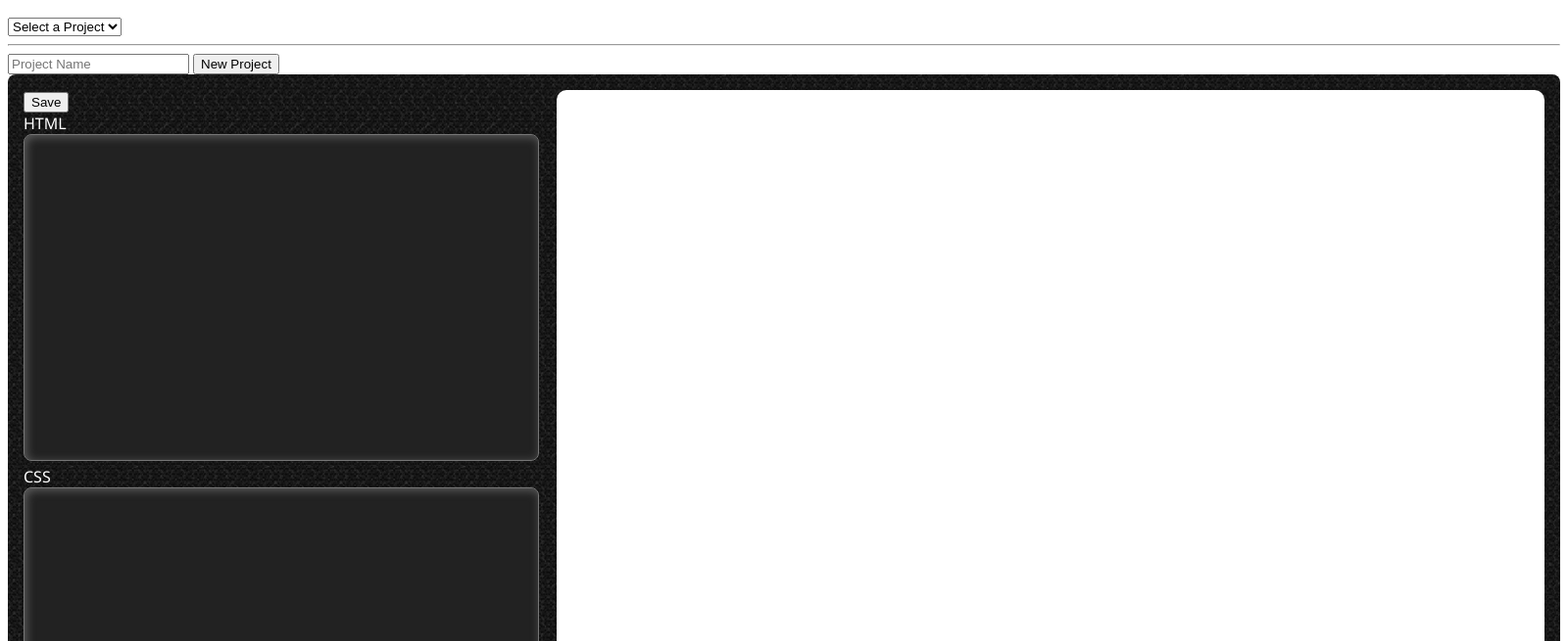
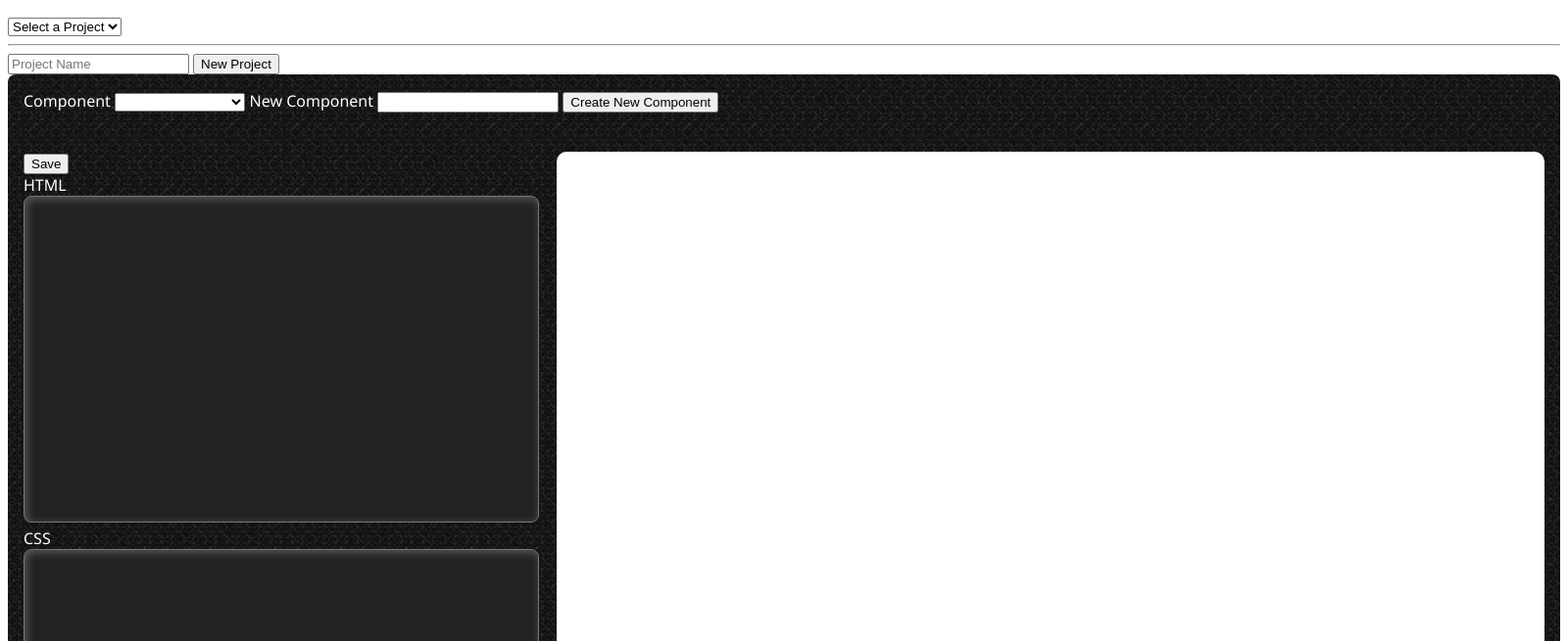
Before and after one commit to QED0711/css-component-creator, an Electron app: page index.html in a window 1600 px wide. Shown: the part 101-756 px from the top of the page at 98% size. Drawn offline with Linux system fonts and the light colour scheme.

Commit message:
creating a new project also create local folders for HTML & CSS. Creating a new component wil automatically create html and css fiels

```diff
--- a/index.html
+++ b/index.html
@@ -35,6 +35,15 @@
 
     <div id="component-create-app-container">
 
+        <form id="current-component">
+            <label>Component</label>
+            <select id="current-component" style="width: 10em;"></select>
+
+            <label>New Component</label>
+            <input type="text" >
+            <input type="submit" value="Create New Component" >
+        </form>
+
         <form id="user-input">
             <input type="submit" value="Save">
             <br>
@@ -46,8 +55,6 @@
             <br>
             <textarea id="user-css"></textarea>
             <br>
-
-
         </form>
         <!--
             The component-display div is where all actual in question component will be rendered with the correct css
--- /dev/null
+++ b/js/handleComponentCreate.js
@@ -0,0 +1,26 @@
+
+import fs from 'fs';
+
+const handleWriteError = (err) => {
+    if(err){
+        console.error(err)
+    } else {
+        console.log("File Created")
+    }
+}
+
+const handleComponentCreate = () => {
+
+    const componentForm = document.getElementById("current-component");
+    componentForm.onsubmit = (e) => {
+        e.preventDefault();
+        const componentName = componentForm.children[3].value.replace(" ", "-");
+        const projectName = document.getElementById("current-project").value.replace(" ", "-");
+        // debugger
+        fs.writeFile(`./projects/${projectName}/html/${componentName}.html`, "", handleWriteError);
+        fs.writeFile(`./projects/${projectName}/css/${componentName}.css`, "", handleWriteError);
+    }
+
+}
+
+export default handleComponentCreate;
--- a/main.css
+++ b/main.css
@@ -1,8 +1,10 @@
 #component-create-app-container{
     display: grid;
     grid-template-columns: 1fr 2fr;
+    grid-template-rows: auto auto;
     grid-template-areas:
-    'input component';
+    "current-component current-component"
+    "user-input component-display";
     grid-gap: 2.5em;
 
     background-image: url("./images/mosaic.png");
@@ -13,9 +15,17 @@
     border-radius: 8px;
 }
 
-#user-input{
+#current-component{
+    grid-area: current-component
+}
+
+#user-input, #current-component{
     text-align: left;
     color: white;
+}
+
+#current-component select{
+    color: black;
 }
 
 #user-html, #user-css{
@@ -31,6 +41,7 @@
 }
 
 #component-html-container{
+    grid-area: component-display;
     background-color: white;
     padding: 1em;
     border-top-right-radius: 10px;
--- a/render.js
+++ b/render.js
@@ -2,9 +2,11 @@ import handleProjectChange from "./js/handleProjectChange";
 import handleNewProject from "./js/handleNewProject";
 import populatProjects from './js/populateProjects';
 import handleRender from './js/handleRender'
+import handleComponentCreate from "./js/handleComponentCreate";
 
 populatProjects();
 
 handleProjectChange();
 handleNewProject();
 handleRender();
+handleComponentCreate();
```
Also changed, not shown: js/handleNewProject.js (+7 -0 lines), 1 other file.
